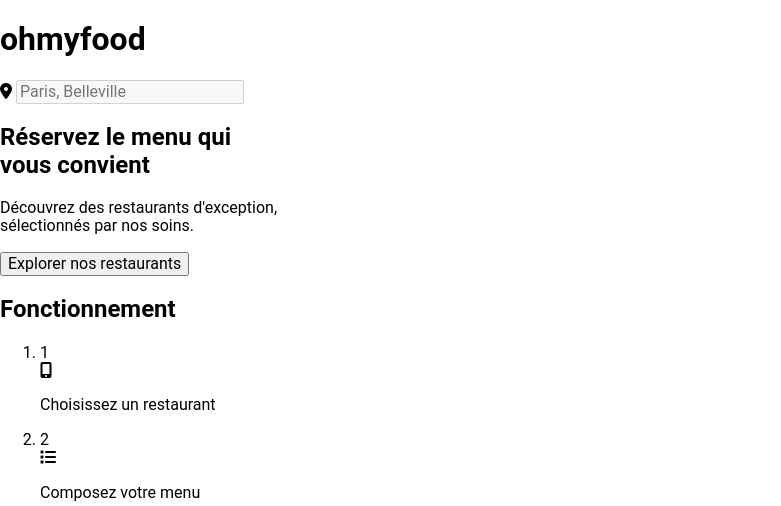
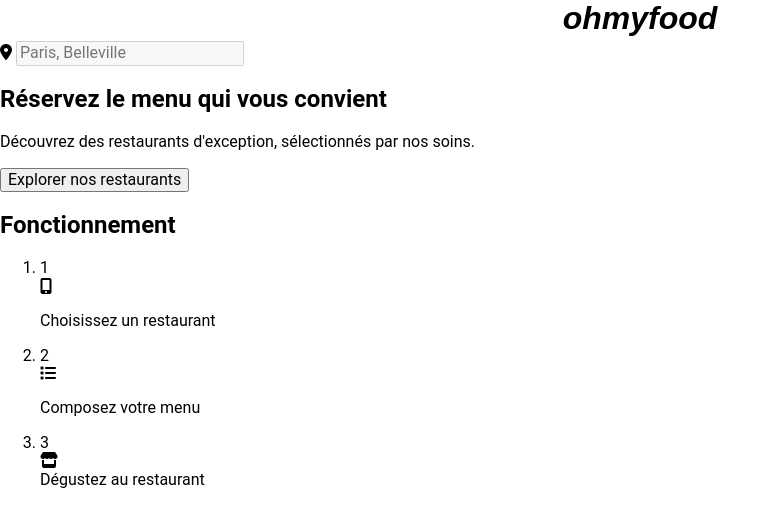
Before and after one commit to leqcha/ohmyfood, a website: page index.html in a window 1280 px wide. Shown: the top 506 px of the page, without its empty margins (0-781 px from the left). Drawn offline with nearby package versions, Linux system fonts and the light colour scheme; files whose address does not match are found by name; a web font is replaced by a local one.

Commit message:
ajout reset

```diff
--- a/index.html
+++ b/index.html
@@ -17,7 +17,7 @@
 
     <header>
         <header>
-            <h1>ohmyfood</h1>
+            <h1 class="titreheader">ohmyfood</h1>
         </header>
     </header>
 
@@ -28,8 +28,8 @@
                 <span class="iconegeo"><i class="fa-solid fa-location-dot"></i></span>
                 <input type="search" disabled class="formtext" placeholder="Paris, Belleville">
             </form>
-            <h2 class="textaccueil_h2">Réservez le menu qui <br> vous convient</h2>
-            <p class="textacceuil_p">Découvrez des restaurants d'exception, <br> sélectionnés par nos soins.</p>
+            <h2 class="textaccueil_h2">Réservez le menu qui vous convient</h2>
+            <p class="textacceuil_p">Découvrez des restaurants d'exception, sélectionnés par nos soins.</p>
             <button class="btn">Explorer nos restaurants</button>
         </section>
         <section class="fonctionnement">
--- a/sass/main.scss
+++ b/sass/main.scss
@@ -12,6 +12,6 @@
 @import "./layout/container";
 @import "./layout/form";
 
-@import "./vendors/normalize.css";
+@import "./vendors/reset";
 
 // @import les 4 pages
--- /dev/null
+++ b/sass/vendors/reset.scss
@@ -0,0 +1,77 @@
+/*! minireset.css v0.0.6 | MIT License | github.com/jgthms/minireset.css */
+html,
+body,
+p,
+ol,
+ul,
+li,
+dl,
+dt,
+dd,
+blockquote,
+figure,
+fieldset,
+legend,
+textarea,
+pre,
+iframe,
+hr,
+h1,
+h2,
+h3,
+h4,
+h5,
+h6 {
+    margin: 0;
+    padding: 0
+}
+
+h1,
+h2,
+h3,
+h4,
+h5,
+h6 {
+    font-size: 100%;
+    font-weight: normal
+}
+
+ul {
+    list-style: none
+}
+
+button,
+input,
+select {
+    margin: 0
+}
+
+html {
+    box-sizing: border-box
+}
+
+*,
+*::before,
+*::after {
+    box-sizing: inherit
+}
+
+img,
+video {
+    height: auto;
+    max-width: 100%
+}
+
+iframe {
+    border: 0
+}
+
+table {
+    border-collapse: collapse;
+    border-spacing: 0
+}
+
+td,
+th {
+    padding: 0
+}
```
Also changed, not shown: sass/vendors/normalize.css (deleted).
